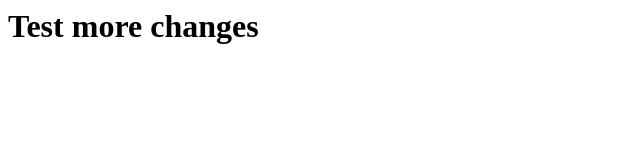
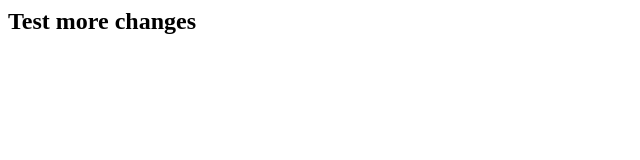
Before and after one commit to tjololo/az-static-main, a plain HTML site: page html/index.html in a window 1280 px wide. Shown: the whole page, without its empty margins (0-640 px from the left). Drawn offline with Linux system fonts and the light colour scheme.

```diff
--- a/html/index.html
+++ b/html/index.html
@@ -3,6 +3,6 @@
 <title>Test</title>
 </head>
 <body>
-<h1>Test more changes</h1>
+<h2>Test more changes</h2>
 </body>
 </html>
```
Also changed, not shown: .github/workflows/main.yaml.
